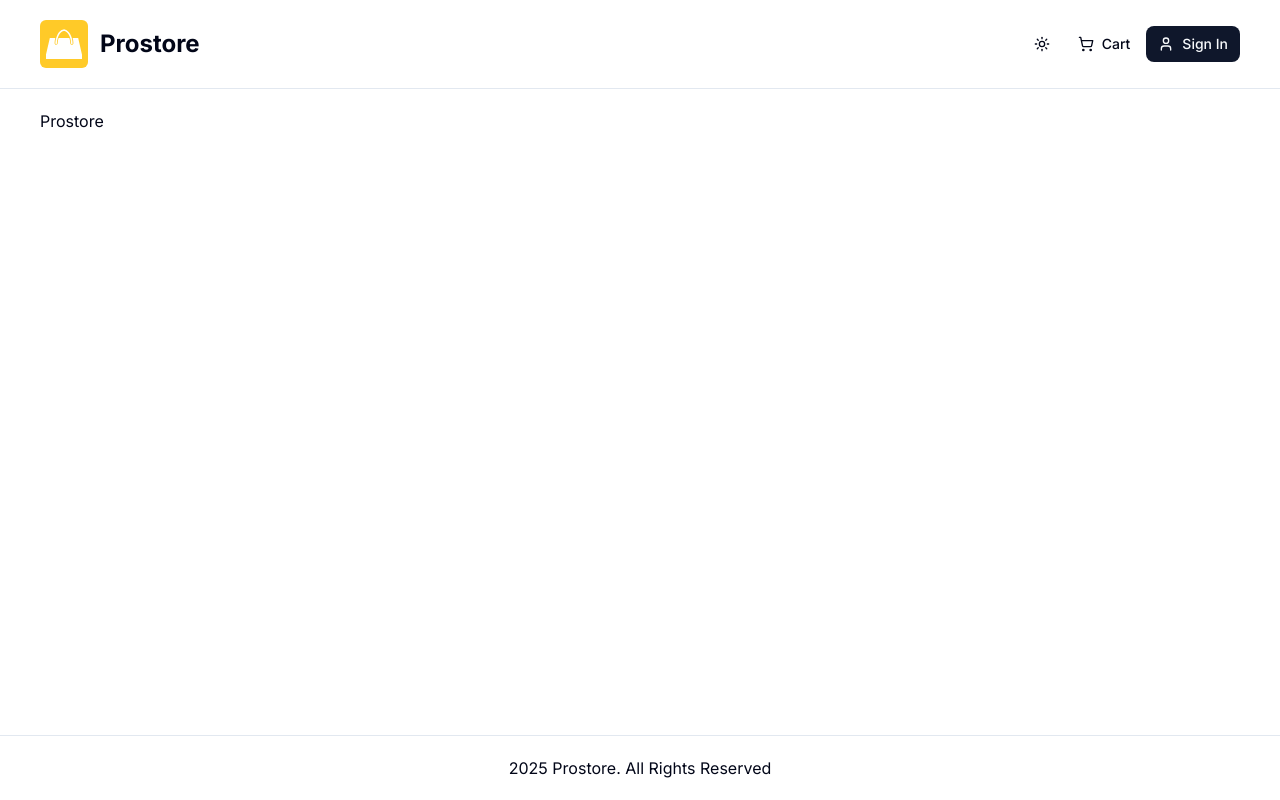
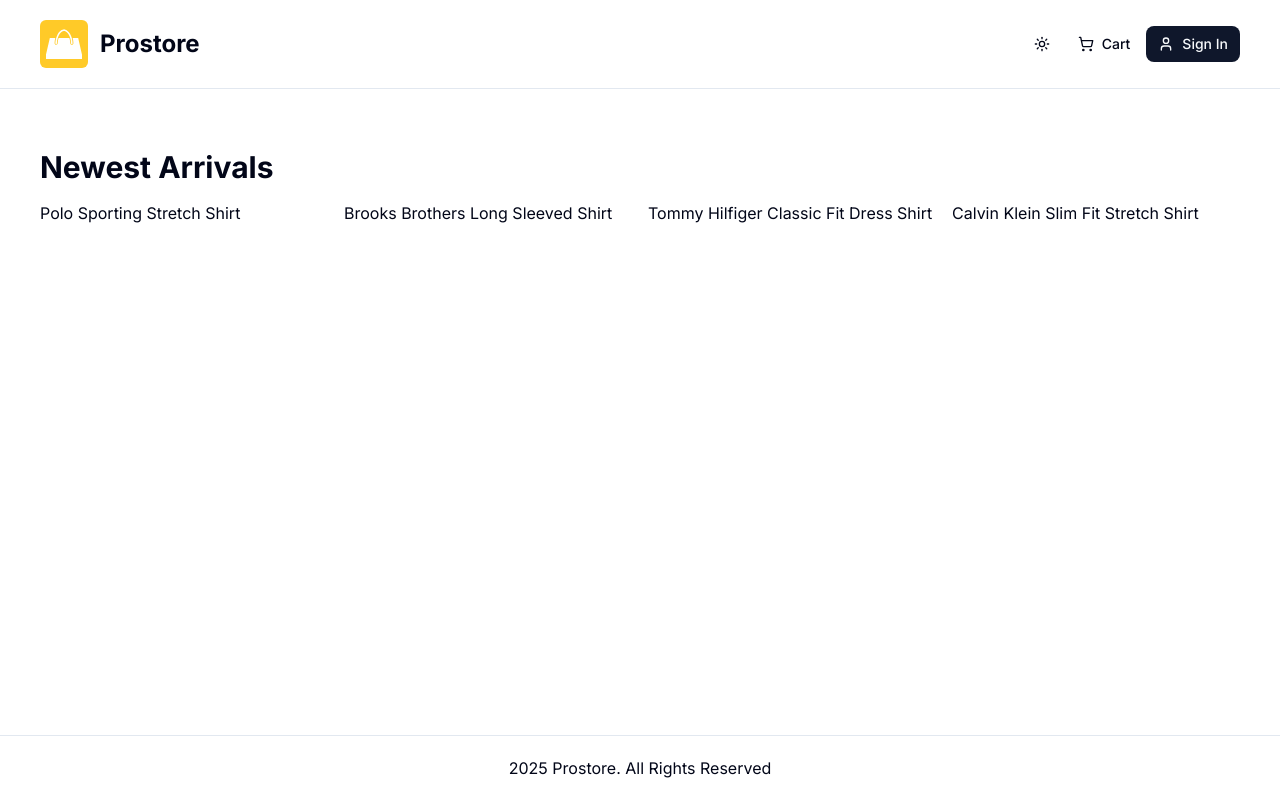
Before and after one commit to v20200315/prostore, a Next.js app: page / in a window 1280 px wide. Built offline with nearby package versions, Linux system fonts and the light colour scheme; no server answers.

Commit message:
feat: add sample products and product list

```diff
--- a/app/(root)/page.tsx
+++ b/app/(root)/page.tsx
@@ -1,5 +1,16 @@
+import ProductList from "@/components/shared/product/product-list";
+import sampleData from "@/db/sample-data";
+
 const Homepage = () => {
-  return <>Prostore</>;
+  return (
+    <>
+      <ProductList
+        data={sampleData.products}
+        title="Newest Arrivals"
+        limit={4}
+      />
+    </>
+  );
 };
 
 export default Homepage;
--- /dev/null
+++ b/components/shared/product/product-list.tsx
@@ -0,0 +1,29 @@
+const ProductList = ({
+  data,
+  title,
+  limit,
+}: {
+  data: any;
+  title?: string;
+  limit?: number;
+}) => {
+  const limitedData = limit ? data.slice(0, limit) : data;
+  return (
+    <div className="my-10">
+      <h2 className="h2-bold mb-4">{title}</h2>
+      {data.length > 0 ? (
+        <div className="grid grid-cols-1 sm:grid-cols-2 md:grid-cols-3 lg:grid-cols-4 gap-4">
+          {limitedData.map((product: any) => (
+            <div>{product.name}</div>
+          ))}
+        </div>
+      ) : (
+        <div>
+          <p>No products found</p>
+        </div>
+      )}
+    </div>
+  );
+};
+
+export default ProductList;
--- /dev/null
+++ b/db/sample-data.ts
@@ -0,0 +1,108 @@
+const sampleData = {
+  products: [
+    {
+      name: 'Polo Sporting Stretch Shirt',
+      slug: 'polo-sporting-stretch-shirt',
+      category: "Men's Dress Shirts",
+      description: 'Classic Polo style with modern comfort',
+      images: [
+        '/images/sample-products/p1-1.jpg',
+        '/images/sample-products/p1-2.jpg',
+      ],
+      price: 59.99,
+      brand: 'Polo',
+      rating: 4.5,
+      numReviews: 10,
+      stock: 5,
+      isFeatured: true,
+      banner: 'banner-1.jpg',
+    },
+    {
+      name: 'Brooks Brothers Long Sleeved Shirt',
+      slug: 'brooks-brothers-long-sleeved-shirt',
+      category: "Men's Dress Shirts",
+      description: 'Timeless style and premium comfort',
+      images: [
+        '/images/sample-products/p2-1.jpg',
+        '/images/sample-products/p2-2.jpg',
+      ],
+      price: 85.9,
+      brand: 'Brooks Brothers',
+      rating: 4.2,
+      numReviews: 8,
+      stock: 10,
+      isFeatured: true,
+      banner: 'banner-2.jpg',
+    },
+    {
+      name: 'Tommy Hilfiger Classic Fit Dress Shirt',
+      slug: 'tommy-hilfiger-classic-fit-dress-shirt',
+      category: "Men's Dress Shirts",
+      description: 'A perfect blend of sophistication and comfort',
+      images: [
+        '/images/sample-products/p3-1.jpg',
+        '/images/sample-products/p3-2.jpg',
+      ],
+      price: 99.95,
+      brand: 'Tommy Hilfiger',
+      rating: 4.9,
+      numReviews: 3,
+      stock: 0,
+      isFeatured: false,
+      banner: null,
+    },
+    {
+      name: 'Calvin Klein Slim Fit Stretch Shirt',
+      slug: 'calvin-klein-slim-fit-stretch-shirt',
+      category: "Men's Dress Shirts",
+      description: 'Streamlined design with flexible stretch fabric',
+      images: [
+        '/images/sample-products/p4-1.jpg',
+        '/images/sample-products/p4-2.jpg',
+      ],
+      price: 39.95,
+      brand: 'Calvin Klein',
+      rating: 3.6,
+      numReviews: 5,
+      stock: 10,
+      isFeatured: false,
+      banner: null,
+    },
+    {
+      name: 'Polo Ralph Lauren Oxford Shirt',
+      slug: 'polo-ralph-lauren-oxford-shirt',
+      category: "Men's Dress Shirts",
+      description: 'Iconic Polo design with refined oxford fabric',
+      images: [
+        '/images/sample-products/p5-1.jpg',
+        '/images/sample-products/p5-2.jpg',
+      ],
+      price: 79.99,
+      brand: 'Polo',
+      rating: 4.7,
+      numReviews: 18,
+      stock: 6,
+      isFeatured: false,
+      banner: null,
+    },
+    {
+      name: 'Polo Classic Pink Hoodie',
+      slug: 'polo-classic-pink-hoodie',
+      category: "Men's Sweatshirts",
+      description: 'Soft, stylish, and perfect for laid-back days',
+      images: [
+        '/images/sample-products/p6-1.jpg',
+        '/images/sample-products/p6-2.jpg',
+      ],
+      price: 99.99,
+      brand: 'Polo',
+      rating: 4.6,
+      numReviews: 12,
+      stock: 8,
+      isFeatured: true,
+      banner: null,
+    },
+  ],
+};
+
+export default sampleData;
```
